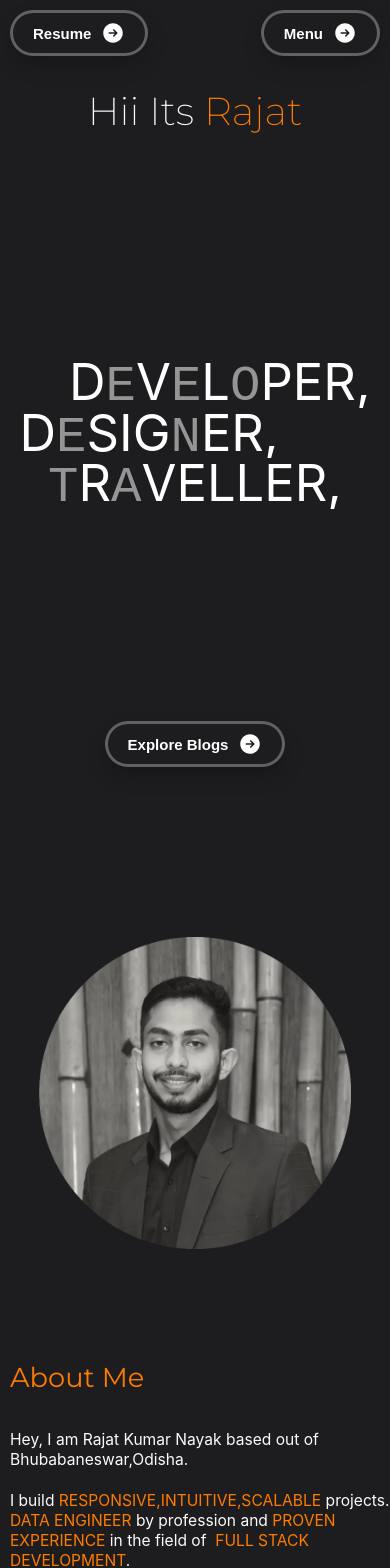
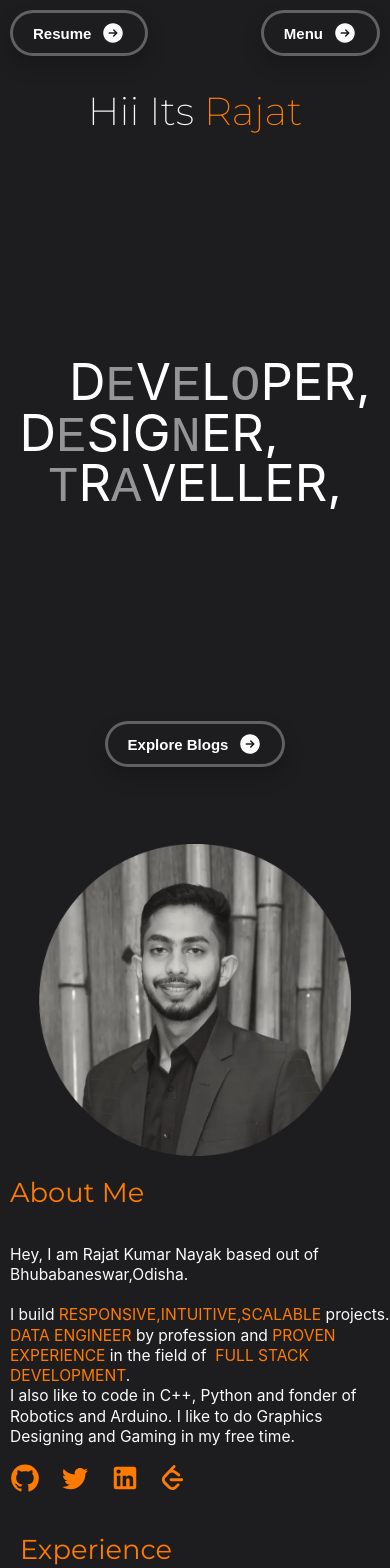
Before and after one commit to rajat-gith/Portfolio, a React (Create React App) app: page / in a window 390 px wide. Shown: the top 1568 px of the page. Built offline with nearby package versions, Linux system fonts and the light colour scheme.

Commit message:
design changes

```diff
--- a/src/styles/ComponentStyles.scss
+++ b/src/styles/ComponentStyles.scss
@@ -483,7 +483,7 @@
 
 .AboutComponent {
   display: flex;
-  height: 100vh;
+  height: 100%;
   width: 100%;
   .dp_img {
     display: flex;
@@ -668,7 +668,7 @@
       backdrop-filter: blur(10px);
       border-radius: 8px;
       color: var(--borderColor);
-      font-size: 1.2vw;
+      font-size: 2vw;
     }
   }
 
@@ -794,7 +794,7 @@
   .AboutComponent {
     display: flex;
     flex-direction: column;
-    height: 160vh;
+    height: 100%;
     width: 100%;
     .dp_img {
       position: relative;
@@ -838,7 +838,7 @@
   .AboutComponent {
     display: flex;
     flex-direction: column;
-    height: 120vh;
+    height: 100%;
     width: 100%;
     .dp_img {
       position: relative;
@@ -907,7 +907,7 @@
   .AboutComponent {
     display: flex;
     flex-direction: column;
-    height: 100vh;
+    height: 100%;
     width: 100%;
     .dp_img {
       position: relative;
```
